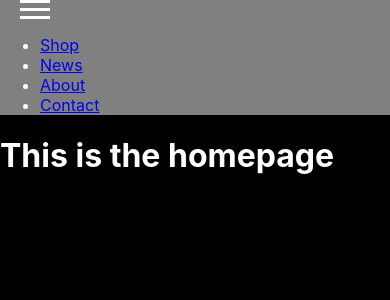
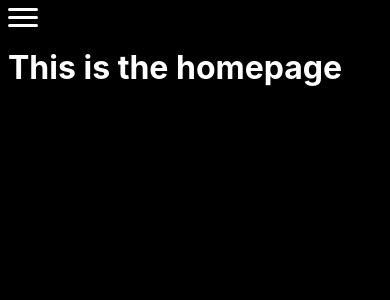
Before and after one commit to jacobmcanepa/false-negative, a React (Create React App) app in the folder client/: page / in a window 390 px wide. Shown: the top 300 px of the page. Built offline with nearby package versions, Linux system fonts and the light colour scheme.

Commit message:
fleshed out mobile nav

```diff
--- a/client/src/components/Nav.js
+++ b/client/src/components/Nav.js
@@ -1,28 +1,38 @@
+import { useState } from 'react';
 import { Link, NavLink } from 'react-router-dom';
 
 function Nav() {
+  const [menuOpen, setMenuOpen] = useState(false);
+
+  function toggleMenu() {
+    setMenuOpen(!menuOpen);
+  }
+
+  function handleLinkClick() {
+    setMenuOpen(false);
+  }
+
   return (
-    <>
-    <section className='nav-section'>
-      <Link to='/'>
-        <div className='hamburger'>
-          <span></span>
-          <span></span>
-          <span></span>
-        </div>
-      </Link>
+    <header>
+      <label for='trigger'>
+      <input type="checkbox" className='trigger'
+        id='trigger' checked={menuOpen} onChange={toggleMenu}
+      />
       <nav>
-        <div>
-          <ul>
-            <li><NavLink to='/shop'>Shop</NavLink></li>
-            <li><NavLink to='/news'>News</NavLink></li>
-            <li><NavLink to='/about'>About</NavLink></li>
-            <li><NavLink to='/contact'>Contact</NavLink></li>
-          </ul>
-        </div>
+        <ul>
+          <li><NavLink to='/shop' onClick={handleLinkClick}>Shop</NavLink></li>
+          <li><NavLink to='/news' onClick={handleLinkClick}>News</NavLink></li>
+          <li><NavLink to='/about' onClick={handleLinkClick}>About</NavLink></li>
+          <li><NavLink to='/contact' onClick={handleLinkClick}>Contact</NavLink></li>
+        </ul>
       </nav>
-    </section>
-    </>
+      <div className='hamburger'>
+        <span></span>
+        <span></span>
+        <span></span>
+      </div>
+      </label>
+    </header>
   );
 };
 
--- a/client/src/index.css
+++ b/client/src/index.css
@@ -1,5 +1,4 @@
 body {
-  margin: 0;
   font-family: -apple-system, BlinkMacSystemFont, 'Segoe UI', 'Roboto', 'Oxygen',
     'Ubuntu', 'Cantarell', 'Fira Sans', 'Droid Sans', 'Helvetica Neue',
     sans-serif;
@@ -15,19 +14,80 @@ code {
 }
 
 /* NAVIGATION */
-.nav-section {
-  background-color: rgba(255, 255, 255, 0.5);
+nav {
+  background-color: white;
   width: 100vw;
+  padding: 20px 0;
+  position: absolute;
+  left: -100vw;
+  bottom: 0;
+  top: 0;
+  box-sizing: border-box;
+  pointer-events: none;
+  transition: left 0.4s ease-in-out;
+  text-align: center;
+}
+
+nav ul {
+  list-style-type: none;
+  margin: 50px 0 0 0;
+  padding: 0;
+}
+
+nav ul li {
+  margin-bottom: 10px;
+}
+
+nav ul li a {
+  text-decoration: none;
+  color: black;
 }
 
 .hamburger {
-  margin-left: 20px;
+  cursor: pointer;
 }
+
 .hamburger span {
   height: 3px;
   width: 30px;
   background-color: white;
   display: block;
   margin-bottom: 5px;
+  border-radius: 5px;
+  position: relative;
+  transition: transform 0.3s ease-in-out,
+  top 0.3s ease-in-out,
+  opacity 0.3s ease-in-out;
+}
+
+.trigger:checked ~ .hamburger span:first-child {
+  transform: rotate(45deg);
+  top: 8px;
+}
+
+.trigger:checked ~ .hamburger span:last-child {
+  transform: rotate(-45deg);
+  top: -8px;
+}
+
+.trigger:checked ~ .hamburger span:nth-child(2) {
+  opacity: 0;
+}
+
+.trigger:checked ~ .hamburger span {
+  background-color: black;
+}
+
+.trigger {
+  z-index: 100;
+  display: none;
+}
+
+.trigger:checked ~ nav {
+  left: 0;
+}
+
+.trigger:checked ~ nav a {
+  pointer-events: auto;
 }
 /* END NAVIGATION */
```
